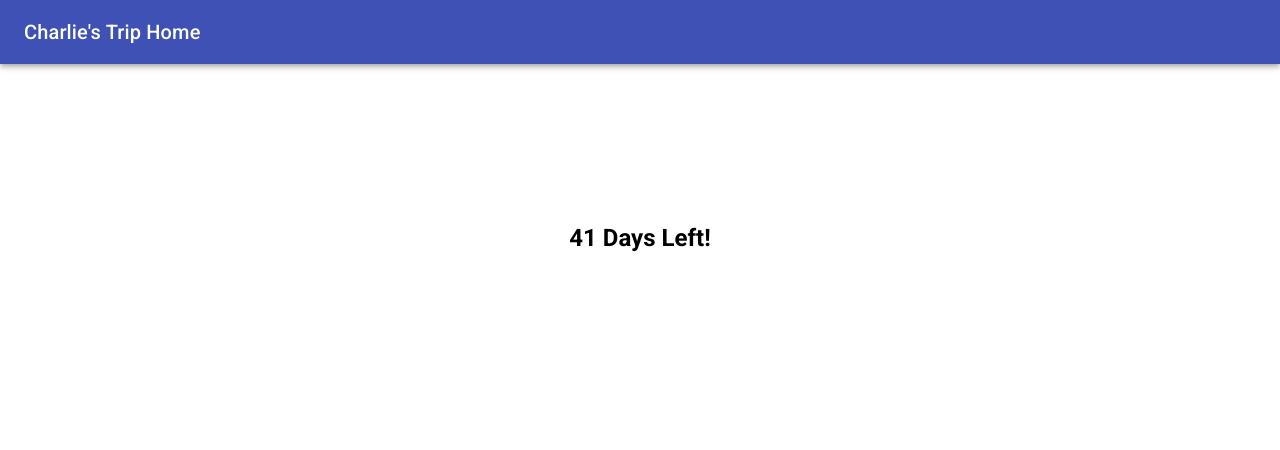
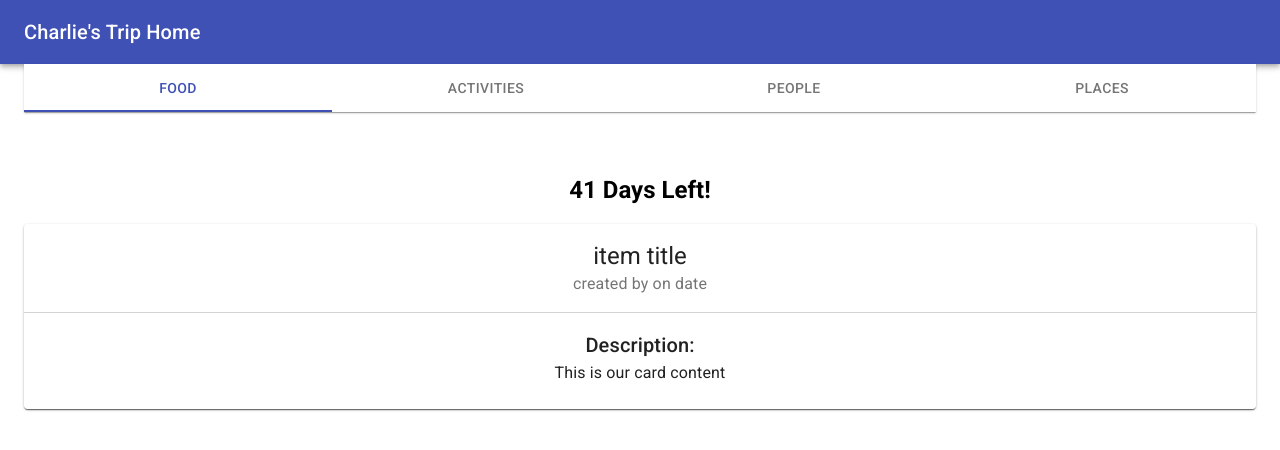
Before and after one commit to CharlieS-KR/charlie-s-trip-home, a React (Create React App) app: page / in a window 1280 px wide. Shown: the top 450 px of the page. Built offline with nearby package versions, Linux system fonts and the light colour scheme.

Commit message:
Card container added

```diff
--- /dev/null
+++ b/src/components/CardContainer.tsx
@@ -0,0 +1,51 @@
+import React, { Component } from 'react';
+import {
+    Grid,
+    Paper,
+    Card,
+    CardHeader,
+    CardContent,
+    Typography
+} from '@material-ui/core';
+
+interface CardContainerProps {
+    currentOption: string;
+};
+
+class CardContainer extends Component<CardContainerProps> {
+    constructor(props: CardContainerProps) {
+        super(props);
+
+        this.state = {
+
+        }
+    }
+    render() {
+        console.log("currentOption", this.props.currentOption);
+        return (
+            <Grid container>
+                <Grid item xs={12} sm>
+                    <Paper>
+                        <Card>
+                            <CardHeader
+                                title='item title'
+                                subheader='created by on date'
+                                style={{ borderBottom: '1px solid lightgrey ' }}
+                            />
+                            <CardContent>
+                                <Typography variant="h6">
+                                    Description:
+                                </Typography>
+                                <Typography>
+                                    This is our card content
+                                </Typography>
+                            </CardContent>
+                        </Card>
+                    </Paper>
+                </Grid>
+            </Grid>
+        )
+    }
+};
+
+export default CardContainer;
--- a/src/components/Countdown.tsx
+++ b/src/components/Countdown.tsx
@@ -21,14 +21,8 @@ class Countdown extends Component {
 
     render() {
         return (
-            <div style={{ marginTop: '20vh' }}>
+            <div style={{ marginTop: '8vh' }}>
                 <h2>{this.state.daysLeft} Days Left!</h2>
-                {/* <div style={{ marginTop: "40px" }}>
-                    <Button variant="contained">Food to Make</Button>
-                    <Button variant="contained">Places to Eat</Button>
-                    <Button variant="contained">People to See</Button>
-                    <Button variant="contained">Things to Do</Button>
-                </div> */}
             </div>
         );
     };
--- a/src/components/Main.tsx
+++ b/src/components/Main.tsx
@@ -1,17 +1,51 @@
 import React, { Component } from 'react';
 import Countdown from './Countdown';
+import CardContainer from './CardContainer';
 import '../styles/Main.css';
 import { Route } from 'react-router-dom';
 
-import Container from '@material-ui/core/Container';
+import {
+    Paper,
+    Tabs,
+    Tab
+} from '@material-ui/core';
 
 class Main extends Component {
+    state = {
+        currentIndex: 0,
+        options: ['food', 'activities', 'people', 'places'],
+        currentOption: 'food'
+    }
+
+    handleTabChange = (event: React.ChangeEvent<{}>, newIndex: number) => {
+        const { options } = this.state;
+        this.setState({
+            currentIndex: newIndex,
+            currentOption: options[newIndex]
+        });
+    }
+
     render() {
         return (
             <section id='main' className='main-section'>
-                <Container style={{ height: '100%' }} className='main-container'>
-                    <Route path='/' exact component={Countdown} />
-                </Container>
+                <Paper square>
+                    <Tabs
+                        value={this.state.currentIndex}
+                        indicatorColor="primary"
+                        textColor="primary"
+                        onChange={this.handleTabChange}
+                        variant="fullWidth"
+                        aria-label="full width tabs example"
+                    >
+                        <Tab label="Food" />
+                        <Tab label="Activities" />
+                        <Tab label="People" />
+                        <Tab label="Places" />
+                    </Tabs>
+                </Paper>
+
+                <Countdown />
+                <CardContainer currentOption={this.state.currentOption} />
             </section>
         );
     }
```
